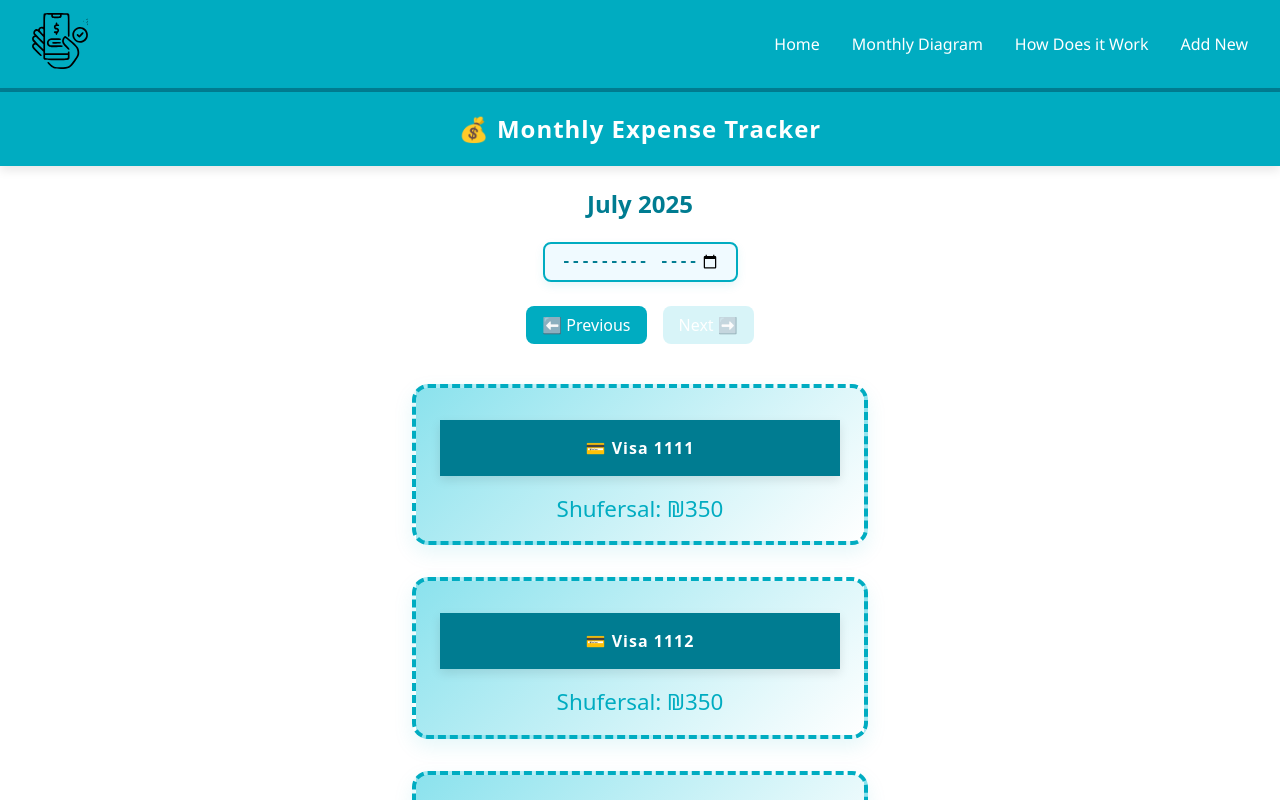
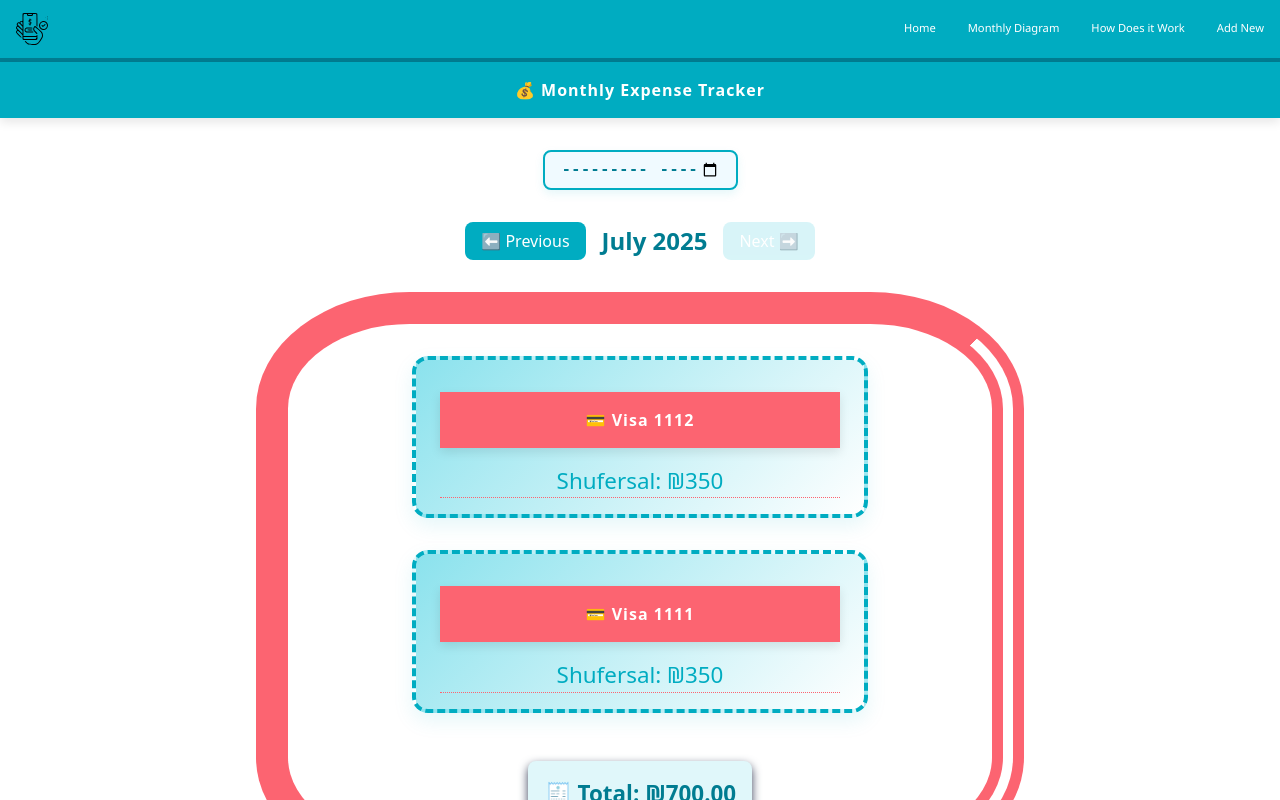
Before and after one commit to mayoush89k/dailyExpenceTracker, a React (Vite) app in the folder client/: page / in a window 1280 px wide. Shown: the top 800 px of the page. Built offline with nearby package versions, Linux system fonts and the light colour scheme.

Commit message:
adding payment methods feature and update the design

```diff
--- a/client/src/App.css
+++ b/client/src/App.css
@@ -51,10 +51,7 @@ button:disabled {
   display: flex;
   flex-direction: column;
 }
-.today-title {
-  text-align: center;
-  color: #007c91;
-}
+
 .month-selector {
   appearance: none;
   -webkit-appearance: none;
@@ -69,6 +66,7 @@ button:disabled {
   cursor: pointer;
   box-shadow: 0 4px 10px rgba(0, 172, 193, 0.1);
   transition: border-color 0.2s ease, background-color 0.3s ease;
+  margin-top: 1rem;
 }
 
 .month-selector:hover {
--- a/client/src/App.jsx
+++ b/client/src/App.jsx
@@ -8,87 +8,33 @@ import NavMonths from "./components/NavMonths/NavMonths";
 
 function App() {
   const {
-    expenseList,
     currMonth,
     currYear,
     setCurrMonth,
-    setCurrYear,
-    increaseMonth,
-    decreaseMonth,
     increaseYear,
     decreaseYear,
-    setFirstMonth,
-    setLastMonth,
-    getFirstDate,
-    getLastDate,
   } = useExpense();
 
   const [left, setLeft] = useState(false);
   const [right, setRight] = useState(true);
 
-  const [firstDate, setFirstDate] = useState(getFirstDate().slice(0,7)
-  );
-  const [lastDate, setLastDate] = useState(getLastDate().slice(0,7)
-  );
-
-  const [currDate, setCurrDate] = useState(() => {
-    const today = new Date();
-    const offset = today.getTimezoneOffset();
-    return new Date(today.getTime() - offset * 60 * 1000)
-      .toISOString()
-      .split("T")[0];
-  });
-
-  useEffect(() => {
-    setFirstDate(
-     getFirstDate().slice(0, 7)
-    );
-    setLastDate(
-      getLastDate().slice(0, 7)
-    );
-  }, [expenseList]);
-
   useEffect(() => {
     if (currMonth == 0) {
       decreaseYear();
-      setLastMonth(12);
+      setCurrMonth(12);
     } else if (currMonth == 13) {
       increaseYear();
-      setFirstMonth(1);
+      setCurrMonth(1);
     }
   }, [currMonth, currYear]);
-
-  useEffect(() => {
-    if (currDate) {
-      const date = new Date(currDate);
-      setCurrMonth(date.getMonth() + 1);
-      setCurrYear(date.getFullYear());
-      console.log("Selected Date:", currDate);
-    }
-  }, [currDate]);
 
   return (
     <>
       <section className="body-container">
         <Menu />
-        <sidebar className="body-sidebar">
+        <aside className="body-sidebar">
           <Header />
           <section>
-            <h2 className="today-title">
-              {new Date(currYear, currMonth - 1).toLocaleString("default", {
-                month: "long",
-                year: "numeric",
-              })}
-            </h2>
-
-            <input
-              type="month"
-              className="month-selector"
-              min={firstDate}
-              max={lastDate}
-              value={new Date().toISOString().slice(0, 10)}
-              onChange={(e) => setCurrDate(e.target.value)}
-            />
             <NavMonths setLeft={setLeft} setRight={setRight} />
             {left && (
               <ExpensesPage
@@ -105,7 +51,7 @@ function App() {
               />
             )}
           </section>
-        </sidebar>
+        </aside>
       </section>
     </>
   );
--- a/client/src/components/ExpensePage/ExpensesPage.css
+++ b/client/src/components/ExpensePage/ExpensesPage.css
@@ -39,6 +39,11 @@
   flex-direction: column;
   flex-wrap: wrap;
   justify-content: center;
+  border: 2rem solid #fc6471;
+  border-right: 2rem double #fc6471;
+  border-radius: 20%;
+  margin: 0 20%;
+  padding: 1rem;
 }
 #right {
   animation: slideIn 0.6s ease-in-out;
@@ -69,6 +74,21 @@
   align-items: center;
 }
 
+.visaTitle {
+  background-color: #fc6471;
+  color: white;
+  text-align: center;
+  padding: 1rem;
+  font-size: 1rem;
+  font-weight: bold;
+  letter-spacing: 1px;
+  box-shadow: 0 4px 10px rgba(0, 0, 0, 0.1);
+}
+
+.expense {
+  border-bottom: #fc6471 dotted 0.1rem;
+}
+
 .total-expense {
   margin-top: 2rem;
   text-align: center;
@@ -84,27 +104,21 @@
   box-shadow: 0 4px 10px #3a405a;
 }
 
-.visaTitle {
-  background-color: #007c91;
-  color: white;
-  text-align: center;
-  padding: 1rem;
-  font-size: 1rem;
-  font-weight: bold;
-  letter-spacing: 1px;
-  box-shadow: 0 4px 10px rgba(0, 0, 0, 0.1);
-}
-
 @media (prefers-color-scheme: dark) {
   .visaListExpense {
     color: white;
     background: linear-gradient(135deg, #8be2ed, #3a405a);
-    border:0 #8be2ed;
+    border: 0 #8be2ed;
     /* box-shadow: 4px 4px 10px white; */
   }
 }
 
 @media (max-width: 768px) {
+  #right,
+  #left {
+    margin: 2rem;
+    padding: 1rem;
+  }
   .visaListExpense {
     width: 60%;
     font-size: 0.8rem;
--- a/client/src/components/ExpensePage/ExpensesPage.jsx
+++ b/client/src/components/ExpensePage/ExpensesPage.jsx
@@ -1,13 +1,18 @@
-import React, { useEffect, useState } from "react";
+import { useEffect, useState } from "react";
 import "./ExpensesPage.css";
-import { FaCreditCard } from "react-icons/fa";
 import { useExpense } from "../../context/ExpenseContext";
 
 export default function ExpensesPage({ dir, currMonth, currYear }) {
-  const visa = [1111, 1112, 1113];
   const [expensesOfThisMonth, setExpensesOfThisMonth] = useState([]);
-  const { getExpensesOfThisMonth, getSumCurrMonthExpenses, totalOfThisMonth } =
-    useExpense();
+  const {
+    getExpensesOfThisMonth,
+    getSumCurrMonthExpenses,
+    totalOfThisMonth,
+    getListOfVisa,
+    getListOfPaymentMethods,
+  } = useExpense();
+  const visa = getListOfVisa();
+  const paymentMethods = getListOfPaymentMethods();
 
   useEffect(() => {
     async function fetchData() {
@@ -22,21 +27,44 @@ export default function ExpensesPage({ dir, currMonth, currYear }) {
     console.log(expensesOfThisMonth);
   }, [expensesOfThisMonth]);
 
+  const filterExpenses = (expList, filteredBy, result) => {
+    return expList.filter((item) => item[filteredBy] === result);
+  };
+
   return (
     <section id={dir}>
-      {visa.map((v, i) => (
+      {paymentMethods.map((p) =>
+        p == "Visa" ? (
+          visa.map(
+            (v, i) =>
+              v && (
                 <section className="visaListExpense" key={`Visa${i}`}>
                   <h3 className="visaTitle">💳 Visa {v}</h3>
+                  {filterExpenses(expensesOfThisMonth, "visaNumber", v).map(
+                    (item, j) => (
+                      <section className="expense" key={`expense${j}`}>
+                        {item.shopName}: ₪{item.amount}
+                      </section>
+                    )
+                  )}
+                </section>
+              )
+          )
+        ) : (
+          <section>
             {expensesOfThisMonth
-            .filter((item) => item.visaNumber === v)
+              .filter((item) => item.paymentMethod == p)
               .map((item, j) => (
-              <section key={`expense${j}`}>
+                <section className="visaListExpense">
+                  <h3 className="visaTitle">{p}</h3>
+                  <section className="expense" key={`expense${j}`}>
                     {item.shopName}: ₪{item.amount}
+                  </section>
                 </section>
               ))}
           </section>
-      ))}
-
+        )
+      )}
       <section className="total-expense">
         🧾 <strong>Total:</strong> ₪{totalOfThisMonth.toFixed(2)}
       </section>
--- a/client/src/components/Header/Header.css
+++ b/client/src/components/Header/Header.css
@@ -2,17 +2,17 @@
   background-color: #00acc1;
   color: white;
   text-align: center;
-  padding: 1.2rem;
-  font-size: 1.5rem;
+  padding: 1rem;
+  font-size: 1rem;
   font-weight: bold;
   letter-spacing: 1px;
   box-shadow: 0 4px 10px rgba(0, 0, 0, 0.1);
 }
 
 @media (max-width: 768px) {
-  .top-menu{
+  .top-menu {
     width: 100%;
-  padding: 0.6rem;
-  font-size: 0.75rem;
+    padding: 0.6rem;
+    font-size: 0.75rem;
   }
 }
--- a/client/src/components/NavMonths/NavMonths.css
+++ b/client/src/components/NavMonths/NavMonths.css
@@ -1,8 +1,13 @@
+.nav-container {
+  flex-direction: column;
+}
+.nav-container,
 .month-nav {
   display: flex;
+  align-items: center;
   justify-content: center;
   gap: 1rem;
-  margin: 1.5rem 0;
+  margin: 1rem 0;
 }
 
 .month-nav button {
@@ -24,7 +29,14 @@
   background-color: #b2ebf2;
   cursor: not-allowed;
 }
+.today-title {
+  text-align: center;
+  color: #007c91;
+}
 
+h2 {
+  margin: 0;
+}
 @media (max-width: 768px) {
   .month-nav {
     gap: 0.5rem;
@@ -36,3 +48,8 @@
     font-size: 0.5rem;
   }
 }
+@media (prefers-color-scheme: dark) {
+  .today-title {
+    color: white;
+  }
+}
--- a/client/src/components/NavMonths/NavMonths.jsx
+++ b/client/src/components/NavMonths/NavMonths.jsx
@@ -1,4 +1,4 @@
-import React from "react";
+import React, { useEffect, useState } from "react";
 import { useExpense } from "../../context/ExpenseContext";
 import "./NavMonths.css";
 
@@ -8,7 +8,44 @@ export default function NavMonths({ setLeft, setRight }) {
   const todayMonth = today.getMonth() + 1; // 1–12
   const todayYear = today.getFullYear();
 
-  const { increaseMonth, decreaseMonth, currMonth, currYear } = useExpense();
+  const {
+    expenseList,
+    increaseMonth,
+    decreaseMonth,
+    currMonth,
+    currYear,
+    setCurrMonth,
+    setCurrYear,
+    setFirstMonth,
+    setLastMonth,
+    getFirstDate,
+    getLastDate,
+  } = useExpense();
+
+  const [firstDate, setFirstDate] = useState(getFirstDate().slice(0, 7));
+  const [lastDate, setLastDate] = useState(getLastDate().slice(0, 7));
+
+  const [currDate, setCurrDate] = useState(() => {
+    const today = new Date();
+    const offset = today.getTimezoneOffset();
+    return new Date(today.getTime() - offset * 60 * 1000)
+      .toISOString()
+      .split("T")[0];
+  });
+
+  useEffect(() => {
+    setFirstDate(getFirstDate().slice(0, 7));
+    setLastDate(getLastDate().slice(0, 7));
+  }, [expenseList]);
+
+  useEffect(() => {
+    if (currDate) {
+      const date = new Date(currDate);
+      setCurrMonth(date.getMonth() + 1);
+      setCurrYear(date.getFullYear());
+      console.log("Selected Date:", currDate);
+    }
+  }, [currDate]);
 
   const prevMonth = () => {
     decreaseMonth();
@@ -29,6 +66,15 @@ export default function NavMonths({ setLeft, setRight }) {
   };
 
   return (
+    <div className="nav-container">
+      <input
+        type="month"
+        className="month-selector"
+        min={firstDate}
+        max={lastDate}
+        value={new Date().toISOString().slice(0, 10)}
+        onChange={(e) => setCurrDate(e.target.value)}
+      />
       <div className="month-nav">
         <button
           onClick={prevMonth}
@@ -36,6 +82,12 @@ export default function NavMonths({ setLeft, setRight }) {
         >
           ⬅️ Previous
         </button>
+        <h2 className="today-title">
+          {new Date(currYear, currMonth - 1).toLocaleString("default", {
+            month: "long",
+            year: "numeric",
+          })}
+        </h2>
         <button
           onClick={nextMonth}
           disabled={
@@ -46,5 +98,6 @@ export default function NavMonths({ setLeft, setRight }) {
           Next ➡️
         </button>
       </div>
+    </div>
   );
 }
--- a/client/src/components/menu/Menu.css
+++ b/client/src/components/menu/Menu.css
@@ -6,15 +6,15 @@ menu {
   align-items: center;
   background-color: #00acc1;
   color: white;
-  padding: 0.8rem 2rem;
+  padding: 0.8rem 1rem;
   border-bottom: 4px solid #007c91;
   box-shadow: 0 4px 8px rgba(0, 0, 0, 0.1);
   font-family: "Segoe UI", sans-serif;
 }
 
+menu a,
 menu a img {
-  width: 3.5rem;
-  height: 3.5rem;
+  height: 2rem;
   transition: transform 0.3s ease;
 }
 
@@ -32,7 +32,7 @@ menu ul {
 
 menu ul li {
   cursor: pointer;
-  font-size: 1rem;
+  font-size: 0.7rem;
   transition: color 0.2s ease;
   position: relative;
 }
--- a/client/src/components/menu/Menu.jsx
+++ b/client/src/components/menu/Menu.jsx
@@ -4,11 +4,9 @@ import "./Menu.css";
 export default function Menu() {
   return (
     <menu>
-      <section>
-        <a href="https://daily-expense-tracking.netlify.app/">
-          <img src="logo.svg" />
-        </a>
-      </section>
+      <a href="https://daily-expense-tracking.netlify.app/">
+        <img src="logo.svg" />
+      </a>
       <ul>
         <li>Home</li>
         <li>Monthly Diagram</li>
--- a/client/src/context/ExpenseContext.jsx
+++ b/client/src/context/ExpenseContext.jsx
@@ -15,6 +15,12 @@ export const ExpenseProvider = ({ children }) => {
   );
   const [totalOfThisMonth, setTotalOfThisMonth] = useState(0);
   const [expenseList, setExpenseList] = useState([
+    {
+      shopName: "ShuferSal",
+      amount: 400,
+      date: "2025-01-12T00:00:00",
+      paymentMethod: "Cash",
+    },
     {
       shopName: "Delek",
       amount: 100,
@@ -359,55 +365,59 @@ export const ExpenseProvider = ({ children }) => {
     }
     fetchData();
     console.log(expenseList);
+    console.log(getListOfPaymentMethods());
   }, []);
 
+  // get all items
   const getAll = async () => {
     return expenseList;
   };
 
+  // get the expenses of this month
   const getExpensesOfThisMonth = async (currMonth, currYear) => {
     return expenseList
       .filter((item) => new Date(item.date).getFullYear() == currYear)
       .filter((item) => new Date(item.date).getMonth() + 1 == currMonth);
   };
 
+  // get the expenses of this month that used by special visa number
   const getExpensesOfVisa = async (visa, currMonth, currYear) => {
     return (await getExpensesOfThisMonth(currMonth, currYear)).filter(
       (item) => item.visa == visa
     );
   };
 
-  const filterMonth = async (currMonth) => {
-    return await getAll.filter(
-      (item) => new Date(item.date).getMonth() + 1 == currMonth
-    );
-  };
-  const filterYear = async (currYear) => {
-    return await getAll.filter(
-      (item) => new Date(item.date).getFullYear() == currYear
-    );
-  };
-
+  // get the first date of the expenses list and save its month
   const setFirstMonth = () => {
     setCurrMonth(1);
   };
+
+  // get the last date of the expenses list and save its month
   const setLastMonth = () => {
     setCurrMonth(12);
   };
+
+  // move forward of month page
   const increaseMonth = () => {
     setCurrMonth((currMonth) => currMonth + 1);
   };
+
+  // move backward of month page
   const decreaseMonth = () => {
     setCurrMonth((currMonth) => currMonth - 1);
   };
 
+  // move to next of current year
   const increaseYear = () => {
     setCurrYear((currYear) => currYear + 1);
   };
+
+  // move back to previous of current year
   const decreaseYear = () => {
     setCurrYear((currYear) => currYear - 1);
   };
 
+  // count the sum oof a;; expenses that have been spent in this month
   const getSumCurrMonthExpenses = async (currMonth, currYear) => {
     const expenseList = await getExpensesOfThisMonth(currMonth, currYear);
     setTotalOfThisMonth(
@@ -417,17 +427,38 @@ export const ExpenseProvider = ({ children }) => {
     );
   };
 
+  // get the first date of the expenses list
   const getFirstDate = () =>
     expenseList.sort((a, b) => new Date(a.date) - new Date(b.date))[0].date;
   const getLastDate = () =>
     expenseList.sort((a, b) => new Date(b.date) - new Date(a.date))[0].date;
 
+  // get payment methods of this month
+
+  // get list of User's visa Numbers
+  const getListOfVisa = () => {
+    return expenseList.reduce((acc, cur) => {
+      if (!acc.includes(cur.visaNumber)) {
+        acc.push(cur.visaNumber);
+      }
+      return acc;
+    }, []);
+  };
+
+  // get list of User's payment Methods
+  const getListOfPaymentMethods = () => {
+    return expenseList.reduce((acc, cur) => {
+      if (!acc.includes(cur.paymentMethod)) {
+        acc.push(cur.paymentMethod);
+      }
+      return acc;
+    }, []);
+  };
+
   return (
     <ExpenseContext.Provider
       value={{
         expenseList,
-        filterMonth,
-        filterYear,
         getExpensesOfThisMonth,
         getExpensesOfVisa,
         currMonth,
@@ -444,6 +475,8 @@ export const ExpenseProvider = ({ children }) => {
         totalOfThisMonth,
         getFirstDate,
         getLastDate,
+        getListOfVisa,
+        getListOfPaymentMethods,
       }}
     >
       {children}
```
Lines whose indentation alone changed are shown as unchanged.
